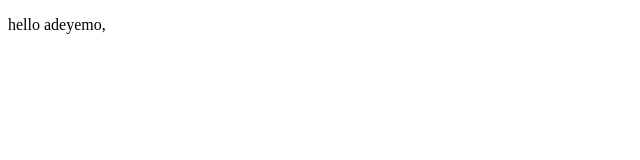
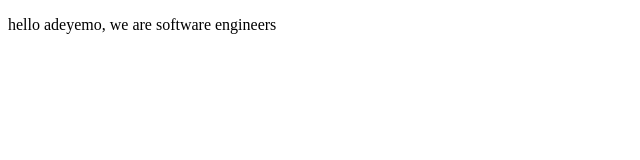
Before and after one commit to surapheil/microverse-second-trials, a plain HTML site: page fcc-test-suite-template/index.html in a window 1280 px wide. Shown: the whole page, without its empty margins (0-640 px from the left). Drawn offline with Linux system fonts and the light colour scheme.

Commit message:
Another change by Adeyemo

```diff
--- a/fcc-test-suite-template/index.html
+++ b/fcc-test-suite-template/index.html
@@ -21,7 +21,7 @@
     - The freeCodeCamp Team
 
     -->
-    <p>hello adeyemo,</p>
+    <p>hello adeyemo, we are software engineers</p>
     <script  src="js/index.js"></script>
   </body>
 </html>
```
